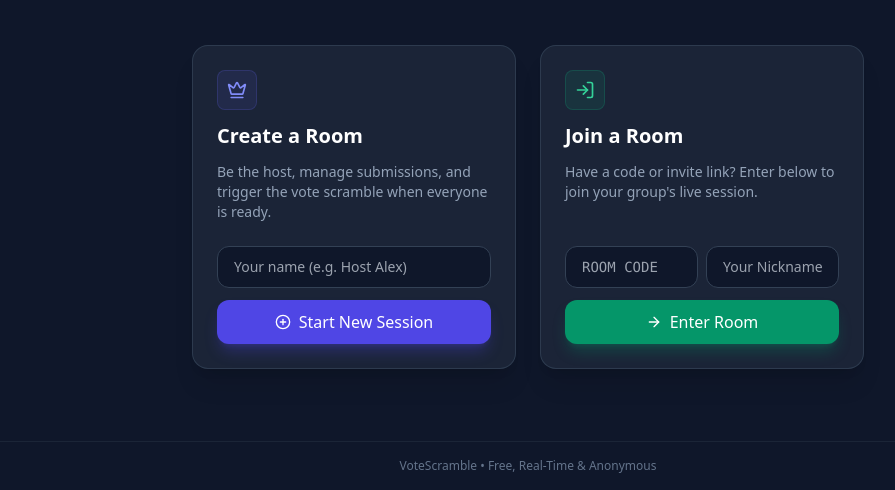
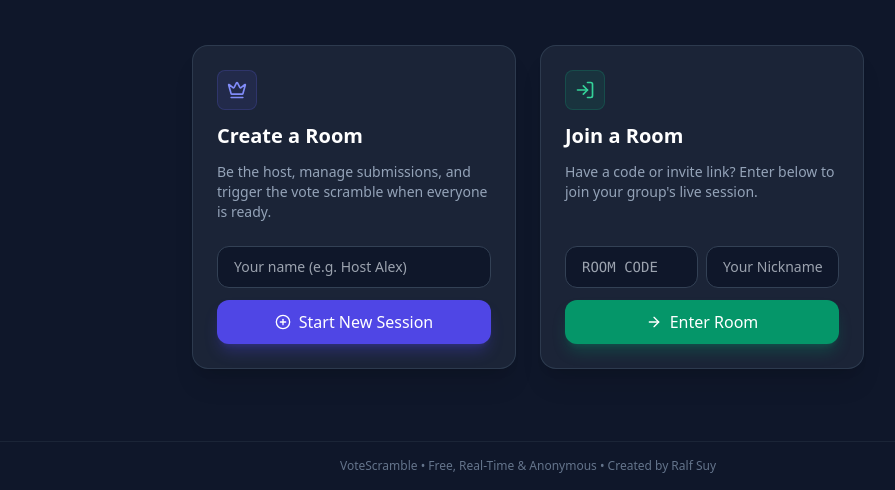
Before and after one commit to ralfsuy13062005-arch/votescramble, a plain HTML site: page index.html in a window 1280 px wide. Shown: the part 310-800 px from the top of the page, without its empty margins (112-1007 px from the left). Drawn offline with nearby package versions, Linux system fonts and the light colour scheme.

Commit message:
Add files via upload

```diff
--- a/index.html
+++ b/index.html
@@ -331,7 +331,7 @@
   </div>
 
   <footer class="border-t border-slate-800/80 py-4 text-center text-xs text-slate-500">
-    VoteScramble &bull; Free, Real-Time & Anonymous
+    VoteScramble &bull; Free, Real-Time & Anonymous &bull; Created by Ralf Suy
   </footer>
 
   <script src="/app.js"></script>
```
